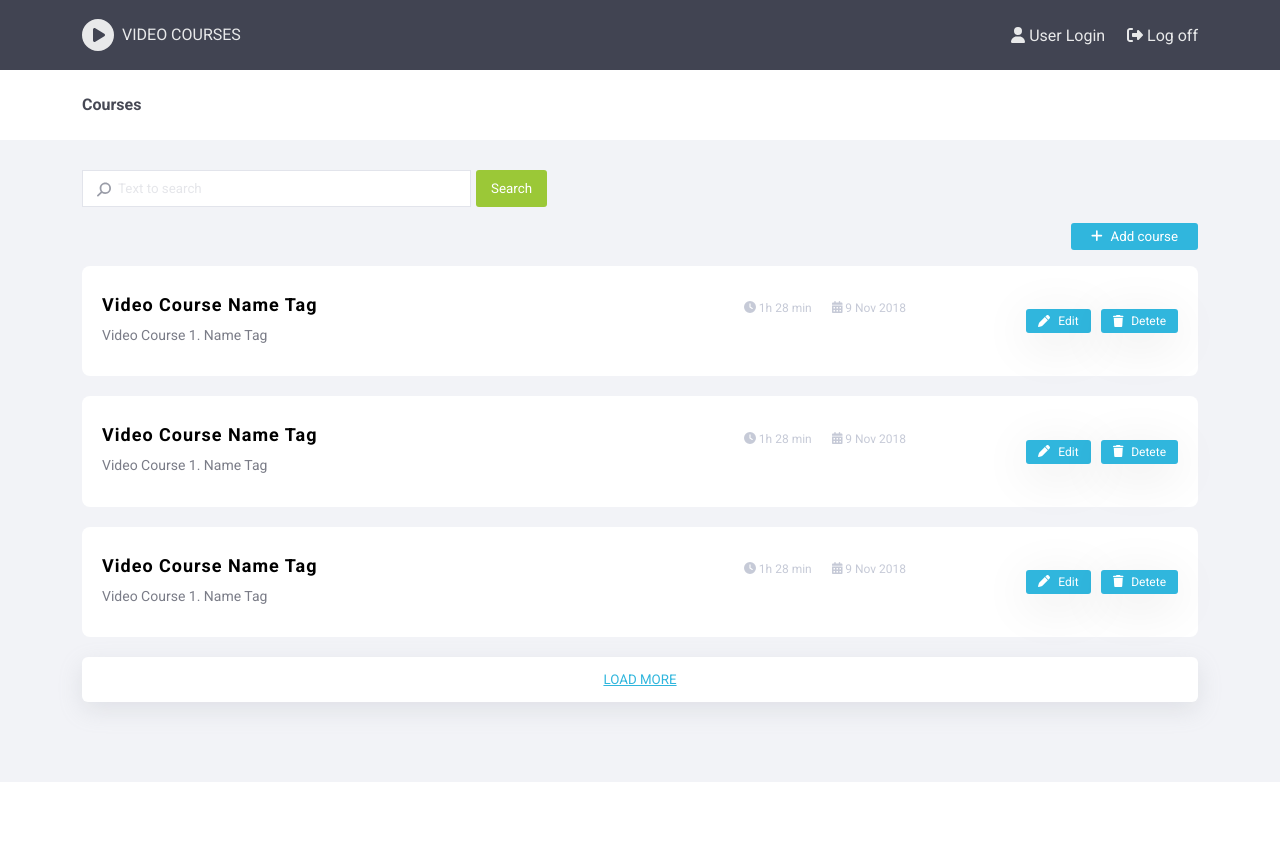
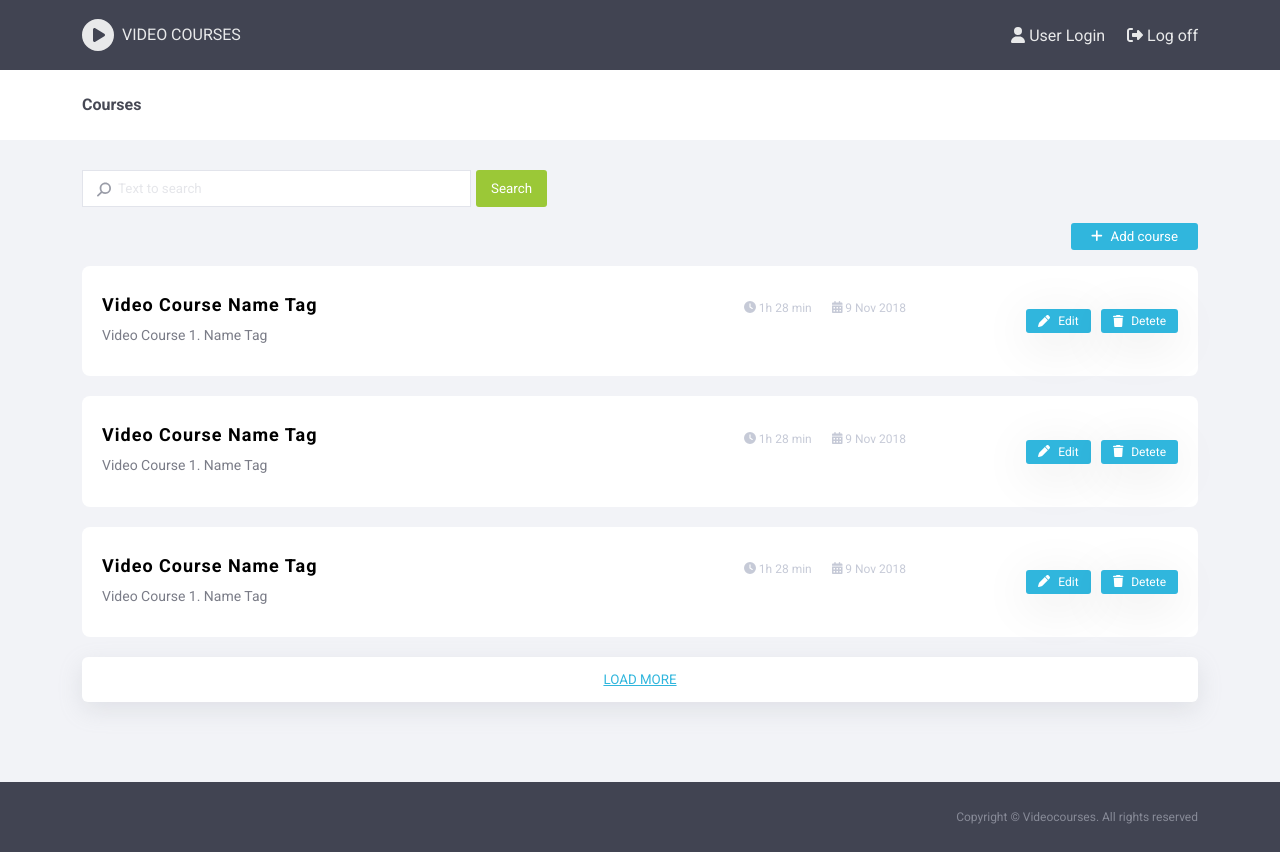
Before and after one commit to artykovdaniyar/angular-is-rock-, an Angular app: page / in a window 1280 px wide. Before the commit the page ends 800 px from the top, so only its background shows below. Built offline with nearby package versions, Linux system fonts and the light colour scheme.

Commit message:
footer section's layout

```diff
--- a/src/app/app.component.html
+++ b/src/app/app.component.html
@@ -3,3 +3,4 @@
   <app-breadcrumbs></app-breadcrumbs>
   <app-courses></app-courses>
 </main>
+<app-footer></app-footer>
--- a/src/app/core/core.module.ts
+++ b/src/app/core/core.module.ts
@@ -3,10 +3,11 @@ import { CommonModule } from '@angular/common';
 import { HeaderComponent } from './header/header.component';
 import { FontAwesomeModule } from '@fortawesome/angular-fontawesome';
 import { BreadcrumbsComponent } from './breadcrumbs/breadcrumbs.component';
+import { FooterComponent } from './footer/footer.component';
 
 @NgModule({
-  declarations: [HeaderComponent, BreadcrumbsComponent],
-  exports: [HeaderComponent, BreadcrumbsComponent],
+  declarations: [HeaderComponent, BreadcrumbsComponent, FooterComponent],
+  exports: [HeaderComponent, BreadcrumbsComponent, FooterComponent],
   imports: [CommonModule, FontAwesomeModule],
 })
 export class CoreModule {}
--- /dev/null
+++ b/src/app/core/footer/footer.component.html
@@ -0,0 +1,5 @@
+<footer class="footer">
+  <div class="container">
+    <p>Copyright &copy; Videocourses. All rights reserved</p>
+  </div>
+</footer>
--- /dev/null
+++ b/src/app/core/footer/footer.component.scss
@@ -0,0 +1,20 @@
+:host {
+  margin-top: auto;
+}
+.footer {
+  height: 70px;
+  color: #878a97;
+  background: #414452;
+  font-size: 12px;
+}
+.container {
+  height: 100%;
+  display: flex;
+  align-items: center;
+  justify-content: flex-end;
+}
+@media screen and (max-width: 480px) {
+  .container {
+    justify-content: center;
+  }
+}
--- /dev/null
+++ b/src/app/core/footer/footer.component.ts
@@ -0,0 +1,12 @@
+import { Component, OnInit } from '@angular/core';
+
+@Component({
+  selector: 'app-footer',
+  templateUrl: './footer.component.html',
+  styleUrls: ['./footer.component.scss'],
+})
+export class FooterComponent implements OnInit {
+  constructor() {}
+
+  ngOnInit(): void {}
+}
```
